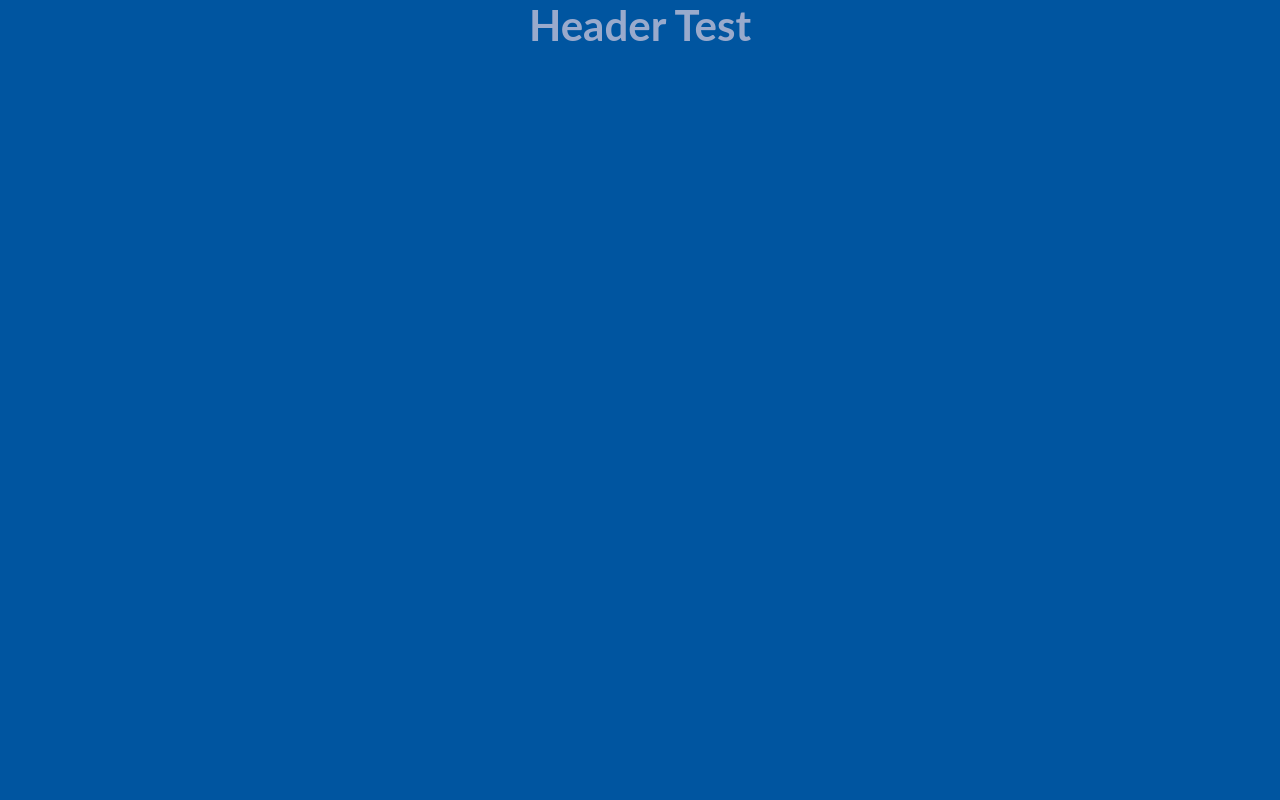
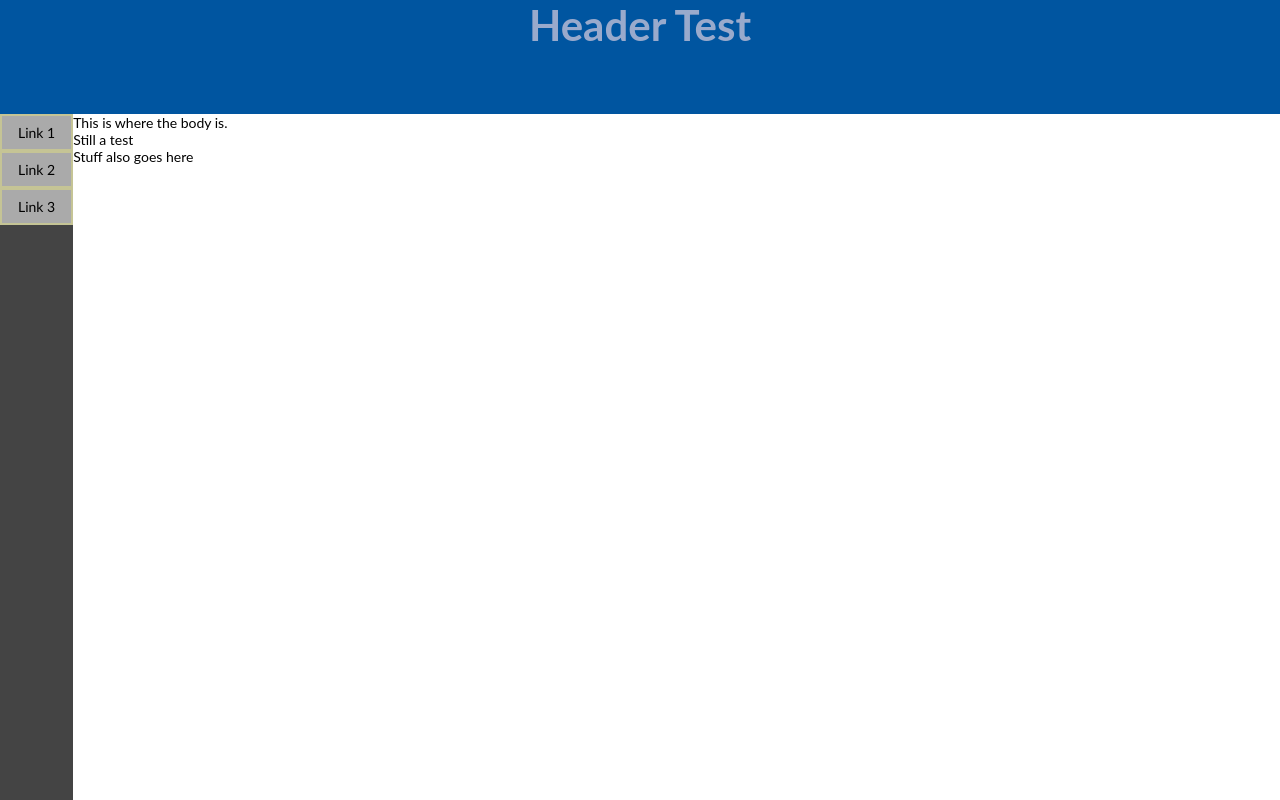
Before and after one commit to Tommy-Wilkinson/react-prototype, a React (Create React App) app: page / in a window 1280 px wide. Shown: the top 800 px of the page. Built offline with nearby package versions, Linux system fonts and the light colour scheme.

Commit message:
2 files modified

```diff
--- a/src/Website.js
+++ b/src/Website.js
@@ -14,15 +14,22 @@ class WebPage extends React.Component{
 
   render() {
     return (
-      <div>
-       <div className="banner">
-        <Banner />
+      <div className="WebPageContainer">
+
+        <div className="banner">
+          <Banner />
         </div>
-        <div className="AlignLeft">
-          <VertMenu />
-        </div>
-        <div className="webbody">
-           <Body />
+
+        <div className="WebBodyContainer">
+
+          <div className="sidebar">
+            <VertMenu />
+          </div>
+
+          <div className="bodycontents">
+             <Body />
+          </div>
+
         </div>
       </div>
     );
--- a/src/webElems/webstyle.css
+++ b/src/webElems/webstyle.css
@@ -68,4 +68,69 @@ li a {
   color: #000;
   padding: 8px 16px;
   text-decoration: none;
+  font-family: 'Trebuchet MS', 'Lucida Sans Unicode', 'Lucida Grande', 'Lucida Sans', Arial, sans-serif;
+  border-style: solid;
+  border-width: 2px;
+  border-color: rgb(197, 196, 149);
 }
+
+/* flexbase code */
+
+/* for Screen size:  wide-screens/ desktop*/
+@media screen and (min-width: 400px){
+
+  .WebBodyContainer{
+  display: flex;
+  flex-direction: row;
+}
+
+  .sidebar{
+    display: flex;;
+    justify-content: stretch;
+    flex-direction: column;
+    background-color: #444444;
+    height: 100vh;
+  }
+
+  .sidebar a{
+    background-color: #AAAAAA;
+  }
+
+    .sidebar a:hover{
+    background-color: #DDDDDD;
+  }
+
+}
+
+/* For Screen size:  small screens/ protrait on phone*/
+@media screen and (max-width: 400px){
+
+.WebBodyContainer{
+  display: flex;
+  flex-direction: column;
+  background-color: #accdf1;
+}
+
+.sidebar{
+    display: flex;
+    justify-content: space-evenly;
+    flex-direction: row;
+    background-color: #444444;
+  }
+
+  .sidebar a{
+    background-color: #AAAAAA;
+    display: flex;
+    width: 4em;
+  }
+
+    .sidebar a:hover{
+    background-color: #DDDDDD;
+  }
+
+}
+
+.WebPageContainer{
+  display: flex;
+  flex-direction: column;
+}
```
